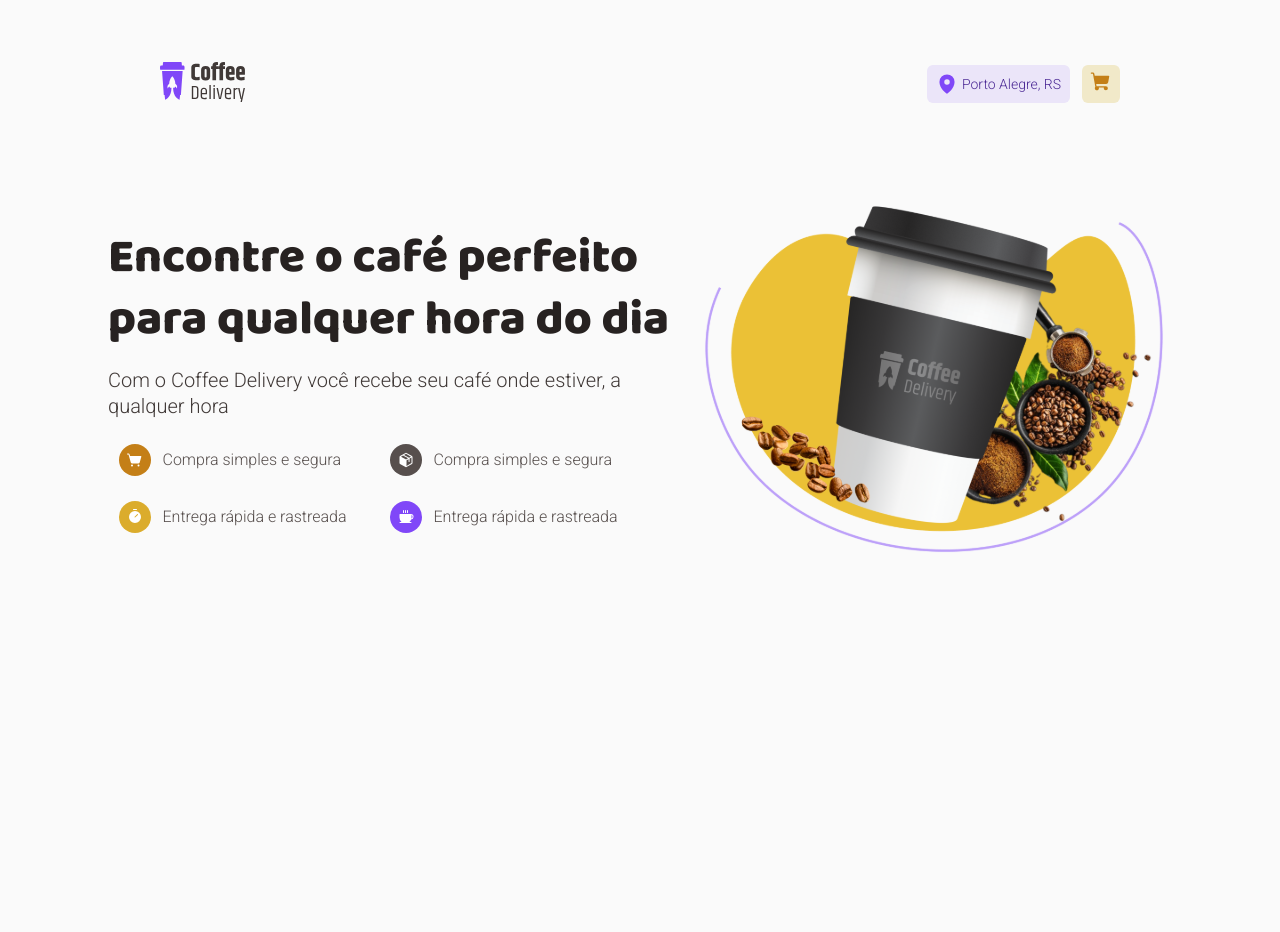
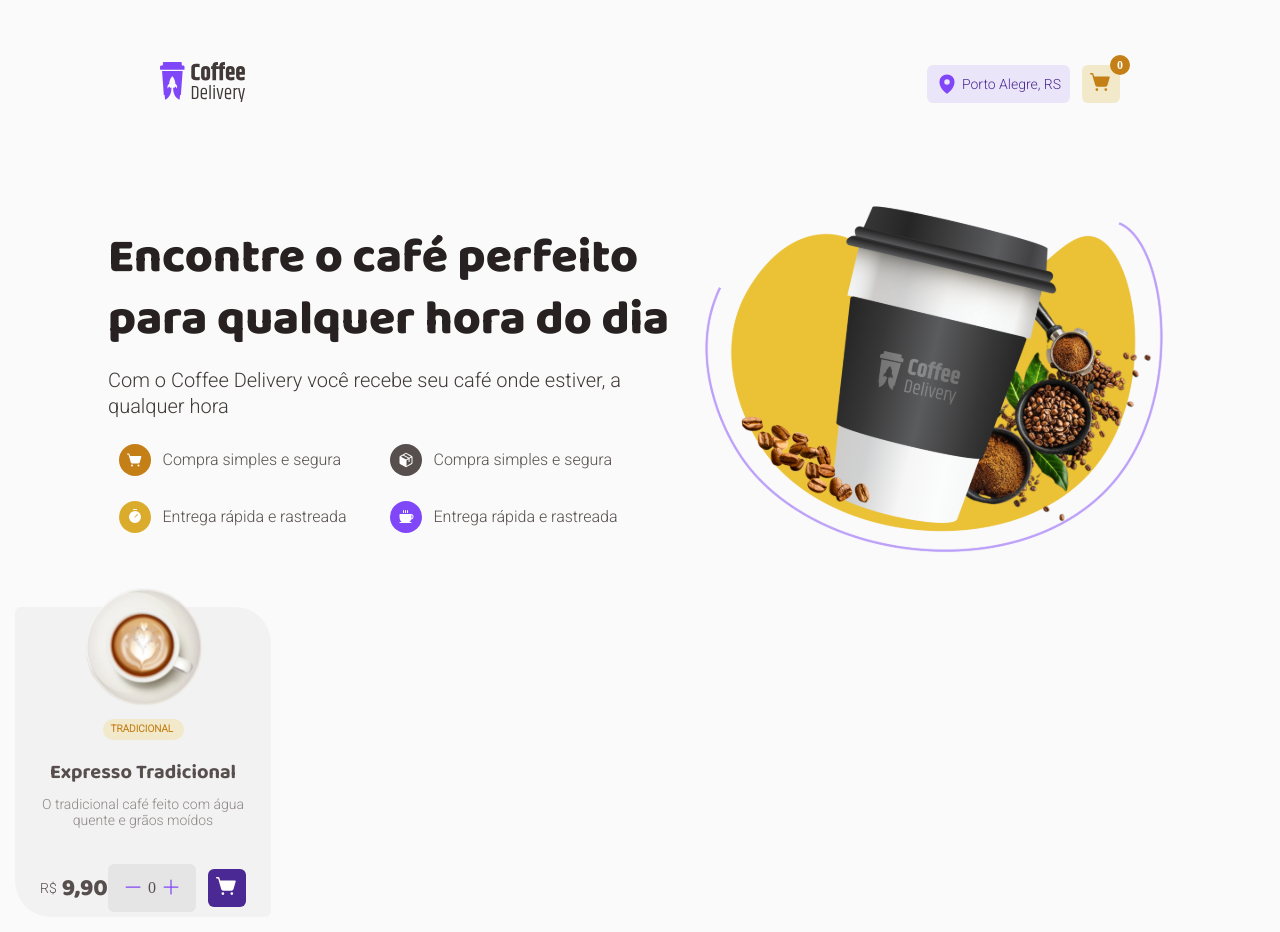
Before and after one commit to thayronFeitosa/Coffee-Delivery, a React (Vite) app: page / in a window 1280 px wide. Shown: the top 932 px of the page. Before the commit the page ends 800 px from the top, so only its background shows below. Built offline with nearby package versions, Linux system fonts and the light colour scheme.

Commit message:
feat: add new components coffe in page home

```diff
--- /dev/null
+++ b/src/components/ButtonShopping/index.tsx
@@ -0,0 +1,25 @@
+import { ShoppingCartSimple } from "phosphor-react";
+import { NavLink } from "react-router-dom";
+import { Container } from "./styles";
+
+interface ButtonShoppingProps {
+  backgroundContainer?: string;
+  colorIcon?: string;
+  size: number;
+  isFeedback?: boolean;
+}
+export function ButtonShopping({
+  size,
+  backgroundContainer = "#F1E9C9",
+  colorIcon = "#C47F17",
+  isFeedback = true,
+}: ButtonShoppingProps) {
+  return (
+    <Container backgroundContainer={backgroundContainer} colorIcon={colorIcon}>
+      {isFeedback && <span>{size}</span>}
+      <NavLink to="/shop">
+        <ShoppingCartSimple size={22} weight="fill" />
+      </NavLink>
+    </Container>
+  );
+}
--- /dev/null
+++ b/src/components/ButtonShopping/styles.ts
@@ -0,0 +1,39 @@
+import styled from 'styled-components'
+
+interface IColorProps {
+  backgroundContainer: string;
+  colorIcon: string;
+}
+
+export const Container = styled.div<IColorProps>`
+  display: flex;
+  flex-direction: row;
+  align-items: center;
+  justify-content: center;
+  width: 38px;
+  height: 38px;
+  background:${(props) => props.backgroundContainer};
+  border-radius: 6px;
+  margin-left: 12px;
+
+
+  svg {
+    color:${(props) => props.colorIcon}
+  }
+  position: relative;
+  span {
+    position: absolute;
+    width: 1.25rem;
+    height: 1.25rem;
+    border-radius: 50%;
+    top: calc(-1.25rem / 2);
+    right: calc(-1.25rem / 2);
+    color: white;
+    display: flex;
+    align-items: center;
+    justify-content: center;
+    font-size: 0.75rem;
+    font-weight: 700;
+    background: ${(props) => props.colorIcon}
+  }
+`
--- /dev/null
+++ b/src/components/add/index.tsx
@@ -0,0 +1,22 @@
+import { Minus, Plus } from "phosphor-react";
+import { Container, Button } from "./styles";
+
+interface AddProps {
+  value: number;
+  increment: () => void;
+  decrement: () => void;
+}
+
+export function Add({ value, decrement, increment }: AddProps) {
+  return (
+    <Container>
+      <Button onClick={decrement}>
+        <Minus weight="fill" />
+      </Button>
+      <span>{value}</span>
+      <Button onClick={increment}>
+        <Plus weight="fill" />
+      </Button>
+    </Container>
+  );
+}
--- /dev/null
+++ b/src/components/add/styles.ts
@@ -0,0 +1,45 @@
+import styled from 'styled-components'
+
+export const Container = styled.div`
+  display: flex;
+  flex-direction: row;
+  align-items: center;
+  justify-content: center;
+
+  background: #E6E5E5;
+  padding: 8px;
+  gap: 4px;
+  width: 72px;
+  height: 32px;
+
+  border-radius: 6px;
+`
+
+export const Button = styled.button`
+  width: 22px;
+  height: 22px;
+  background: #E6E5E5;
+
+  span {
+    font-family: 'Roboto';
+    font-style: normal;
+    font-weight: 400;
+    font-size: 1px;
+    line-height: 130%;
+    text-align: center;
+    color: #272221;
+  }
+
+  > svg {
+    font-size:20px;
+    color: #8047F8;
+  }
+
+  &:hover svg {
+    color: #4B2995;
+  }
+  &:focus svg {
+    color: #4B2995;
+  }
+
+`
--- /dev/null
+++ b/src/components/cardCoffeeCatalog/components/description.tsx
@@ -0,0 +1,17 @@
+import { Container } from "./styles";
+
+export type typeArrayNameCoffee = {
+  name: string;
+}
+
+interface TypeCoffeeProps {
+  arrayName: typeArrayNameCoffee[];
+}
+
+export function TypeCoffee({ arrayName }: TypeCoffeeProps) {
+  return (
+    <Container>
+      {arrayName.map((coffe) => <p>{coffe.name}</p>)}
+    </Container>
+  );
+}
--- /dev/null
+++ b/src/components/cardCoffeeCatalog/components/styles.ts
@@ -0,0 +1,21 @@
+import styled from 'styled-components';
+
+
+export const Container = styled.p`
+  width: 81px;
+  height: 21px;
+  background: #F1E9C9;
+  border-radius: 100px;
+
+   p {
+    padding: 4px 8px;
+    font-family: 'Roboto';
+    font-style: normal;
+    font-weight: 700;
+    font-size: 10px;
+    text-transform: uppercase;
+
+    color: #C47F17;
+  }
+
+`
--- /dev/null
+++ b/src/components/cardCoffeeCatalog/index.tsx
@@ -0,0 +1,54 @@
+import {
+  ContainerBackground,
+  ContainerImage,
+  Container,
+  DescriptionCoffee,
+  HugContainer,
+} from "./styles";
+import cafe from "../../assets/Capuccino.svg";
+import { TypeCoffee } from "./components/description";
+import { Add } from "../add";
+import { useState } from "react";
+import { ButtonShopping } from "../ButtonShopping";
+
+const typesCoffee = [{ name: "Tradicional" }];
+
+export function CardCoffeeCatalog() {
+  const [value, setValue] = useState(0);
+
+  function increment() {
+    setValue(value + 1);
+  }
+
+  function decrement() {
+    setValue(value - 1);
+  }
+  return (
+    <ContainerBackground>
+      <ContainerImage>
+        <img src={cafe} alt="" />
+        <TypeCoffee arrayName={typesCoffee} />
+      </ContainerImage>
+      <Container>
+        <DescriptionCoffee>
+          <p className="title">Expresso Tradicional</p>
+          <p className="description">
+            O tradicional café feito com água quente e grãos moídos
+          </p>
+        </DescriptionCoffee>
+
+        <HugContainer>
+          <span className="dolar">R$</span>
+          <span className="price">9,90</span>
+          <Add increment={increment} decrement={decrement} value={value} />
+          <ButtonShopping size={value}
+            backgroundContainer="#4B2995"
+            colorIcon="#FFFF"
+            isFeedback={false}
+
+          />
+        </HugContainer>
+      </Container>
+    </ContainerBackground>
+  );
+}
--- /dev/null
+++ b/src/components/cardCoffeeCatalog/styles.ts
@@ -0,0 +1,94 @@
+import styled from 'styled-components';
+
+
+export const ContainerBackground = styled.div`
+  width: 256px;
+  height: 310px;
+  background: #f3f2f2;
+  border-radius: 6px 36px;
+`
+
+export const Container = styled.div`
+  display: flex;
+  flex-direction: column;
+  justify-content: center;
+`
+
+export const ContainerImage = styled.div`
+display: flex;
+flex-direction: column;
+align-items: center;
+
+img {
+  width: 120px;
+  margin-top: -20px;
+  margin-bottom: 12px;
+}
+`
+
+export const DescriptionCoffee = styled.div`
+  display: flex;
+  flex-direction: column;
+  align-items: center;
+  justify-content: center;
+
+  .title {
+    font-family: 'Baloo 2';
+    font-style: normal;
+    font-weight: 700;
+    font-size: 20px;
+    margin-top: 16px;
+    margin-bottom: 8px;
+  }
+
+  .description {
+    width: 216px;
+    font-family: 'Roboto';
+    font-style: normal;
+    font-weight: 400;
+    font-size: 14px;
+    color: #8D8686;
+    text-align: center;
+  }
+`
+
+export const HugContainer = styled.div`
+  display: flex;
+  align-items: center;
+  justify-content: center;
+  margin-top: 36px;
+
+  .dolar {
+    font-family: 'Roboto';
+    font-style: normal;
+    font-weight: 400;
+    font-size: 14px;
+    line-height: 130%;
+  }
+
+  .price {
+    margin-left: 5px;
+    font-family: 'Baloo 2';
+    font-style: normal;
+    font-weight: 800;
+    font-size: 24px;
+    color: #574F4D;
+  }
+`
+
+export const ButtonShopping = styled.div`
+  display: flex;
+  flex-direction: row;
+  align-items: center;
+  justify-content: center;
+  width: 38px;
+  height: 38px;
+  background:${({theme}) => theme['purple-dark']};
+  border-radius: 6px;
+  margin-left: 12px;
+
+
+  svg {
+    color:${({theme}) => theme['white']}
+  }
+`
--- a/src/components/header/index.tsx
+++ b/src/components/header/index.tsx
@@ -4,10 +4,10 @@ import { NavLink } from "react-router-dom";
 
 import {
   HeaderContainer,
-  ButtonShopping,
   ContainerMap,
   ContainerMapShop,
 } from "./styles";
+import { ButtonShopping } from "../ButtonShopping";
 
 export function Header() {
   return (
@@ -20,12 +20,7 @@ export function Header() {
           <MapPin size={22} weight="fill" />
           <p>Porto Alegre, RS</p>
         </ContainerMap>
-
-        <ButtonShopping>
-          <NavLink to="/shop">
-            <ShoppingCart size={22} weight="fill" />
-          </NavLink>
-        </ButtonShopping>
+        <ButtonShopping size={0} />
       </ContainerMapShop>
     </HeaderContainer>
   );
--- a/src/pages/home/components/description/index.tsx
+++ b/src/pages/home/components/description/index.tsx
@@ -3,6 +3,7 @@ import coffeHome from "../../../../assets/coffeHome.svg";
 import { Activity, Coffee, Package, ShoppingCartSimple, Timer } from "phosphor-react";
 import { IconBackgroundCircle } from "../../../../components/IconBackgroundCircle";
 import { DescriptionIcon } from "./DescriptionIcon";
+import { CardCoffeeCatalog } from "../../../../components/cardCoffeeCatalog";
 export function DescriptionHome() {
   return (
     <Container>
@@ -20,7 +21,6 @@ export function DescriptionHome() {
         </DescriptionContainer>
         <img src={coffeHome} alt="" />
       </HeaderContainer>
-
     </Container>
   );
 }
--- a/src/pages/home/index.tsx
+++ b/src/pages/home/index.tsx
@@ -1,11 +1,16 @@
+import { CardCoffeeCatalog } from "../../components/cardCoffeeCatalog";
 import { Header } from "../../components/header";
 import { DescriptionHome } from "./components/description";
+import { Container } from "./styles";
 
 export function Home() {
   return (
     <>
-        <Header />
-        <DescriptionHome />
+      <Header />
+      <DescriptionHome />
+      <Container>
+        <CardCoffeeCatalog />
+      </Container>
     </>
-  )
+  );
 }
--- /dev/null
+++ b/src/pages/home/styles.ts
@@ -0,0 +1,12 @@
+import styled from 'styled-components';
+
+
+export const Container = styled.div`
+  display: flex;
+  flex-direction: row;
+
+
+  > div {
+    margin: 15px
+  }
+`
```
